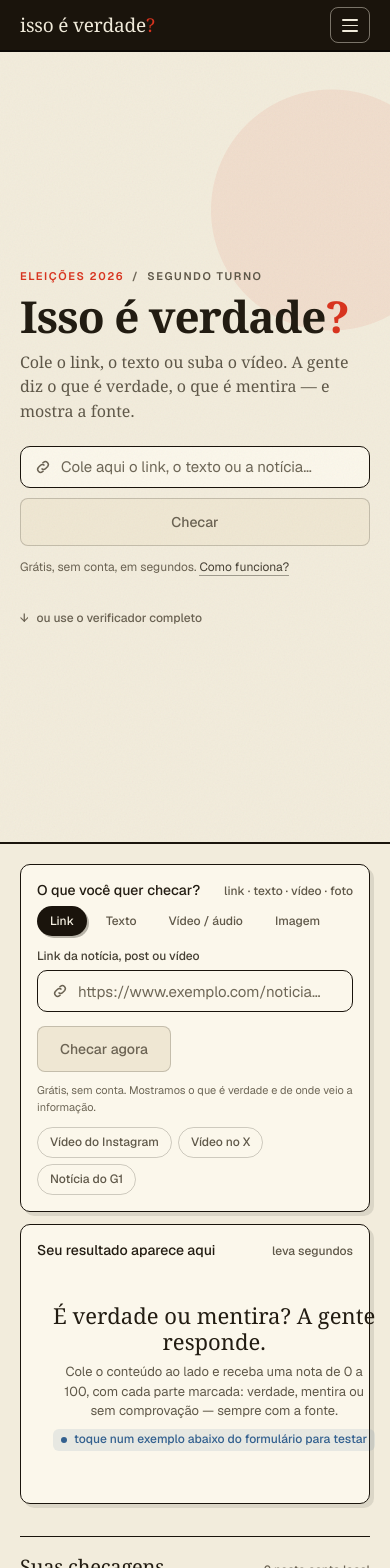
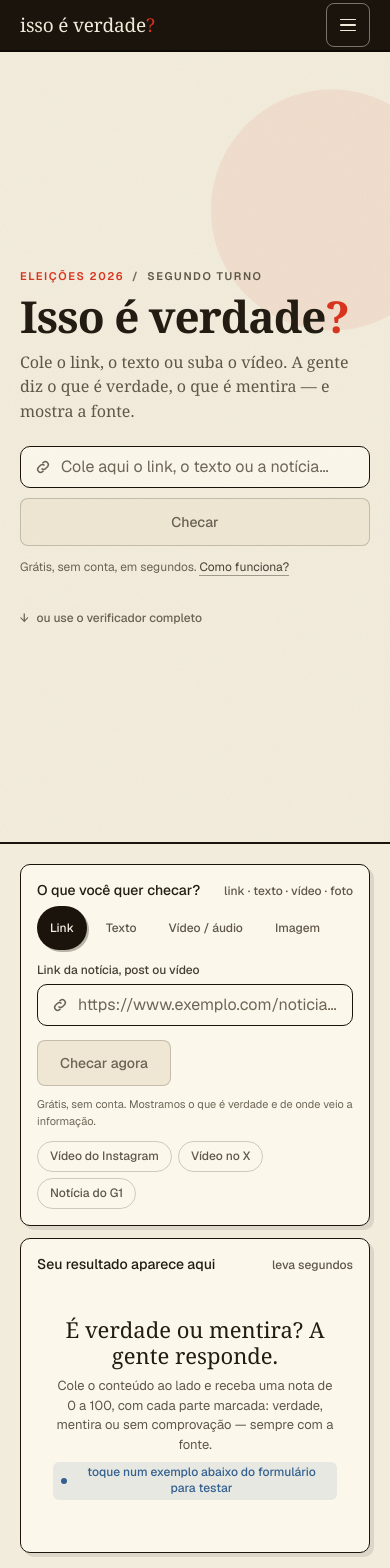
Before and after one commit to thigarcias/issoeverdade, a React (Vite) app: page / in a window 390 px wide. Shown: the top 1568 px of the page. Built offline with nearby package versions, Linux system fonts and the light colour scheme; a web font is replaced by a local one.

Commit message:
Responsividade: 10 fixes da auditoria (chip, header 600px, thumb, zoom iOS, wraps, toques)

```diff
--- a/src/index.css
+++ b/src/index.css
@@ -864,6 +864,7 @@ main {
   overflow: hidden;
   text-overflow: ellipsis;
   white-space: nowrap;
+  min-width: 0;
 }
 
 .admin-meta {
@@ -874,6 +875,15 @@ main {
 
 .admin-detail {
   margin-top: 16px;
+}
+
+.admin-detail .hd {
+  flex-wrap: wrap;
+}
+
+.admin-detail .hd h3 {
+  overflow-wrap: anywhere;
+  min-width: 0;
 }
 
 .admin-dl {
@@ -1394,6 +1404,12 @@ textarea.input-plain {
   max-width: 40ch;
 }
 
+.result-empty .chip {
+  white-space: normal;
+  text-align: center;
+  max-width: 100%;
+}
+
 /* result */
 
 .result-head {
@@ -1444,6 +1460,12 @@ textarea.input-plain {
   font: 400 var(--t-read) / 1.6 var(--sans);
   color: var(--fg-2);
   margin-top: 12px;
+  overflow-wrap: anywhere;
+}
+
+.claim-body,
+.result-empty p {
+  overflow-wrap: anywhere;
 }
 
 .score-legend {
@@ -1645,6 +1667,12 @@ textarea.input-plain {
   display: flex;
 }
 
+.source-list a > span,
+.source-list .source-static > span {
+  min-width: 0;
+  overflow-wrap: anywhere;
+}
+
 .claim-sources {
   margin: 0;
 }
@@ -1806,6 +1834,8 @@ textarea.input-plain {
   font: 500 var(--t-label) / 1.4 var(--sans);
   color: var(--fg-3);
   font-variant-numeric: tabular-nums;
+  min-width: 0;
+  overflow-wrap: anywhere;
 }
 
 .results-meta button {
@@ -1815,6 +1845,7 @@ textarea.input-plain {
   color: var(--fg-2);
   border-bottom: 1px solid var(--line-3);
   padding: 4px 0;
+  flex: none;
 }
 
 .results-meta button:hover {
@@ -2157,6 +2188,25 @@ dialog::backdrop {
     height: 54px;
   }
 
+  .verify-result-mode .origin-card img,
+  .verify-result-mode .origin-play {
+    width: 72px;
+    height: 54px;
+  }
+
+  .verify-result-mode .origin-card {
+    padding: 10px 12px;
+    gap: 12px;
+  }
+
+  .input-box input,
+  .input-box textarea,
+  textarea.input-plain,
+  .search-box input,
+  .quick-input {
+    font-size: 16px;
+  }
+
   .claim > summary {
     flex-direction: column;
     align-items: stretch;
@@ -2181,7 +2231,9 @@ dialog::backdrop {
   .brand {
     font-size: 19px;
   }
-
+}
+
+@media (width <= 719px) {
   .site-nav,
   .header-actions .btn {
     display: none;
@@ -2196,12 +2248,11 @@ dialog::backdrop {
     justify-content: center;
     align-items: center;
     gap: 4px;
-    width: 40px;
-    height: 36px;
+    width: 44px;
+    height: 44px;
     padding: 0;
     display: inline-flex;
   }
-
   .nav-toggle:hover {
     background: #f2ecdc1f;
   }
@@ -2241,6 +2292,17 @@ dialog::backdrop {
     color: var(--bg);
     background: #f2ecdc1a;
   }
+}
+
+@media (width <= 599px) {
+  .verify-result-mode .result-pane {
+    padding: 20px 16px;
+  }
+
+  .tabs button,
+  .filters button {
+    min-height: 44px;
+  }
 
   .steps {
     grid-template-columns: 1fr;
```
